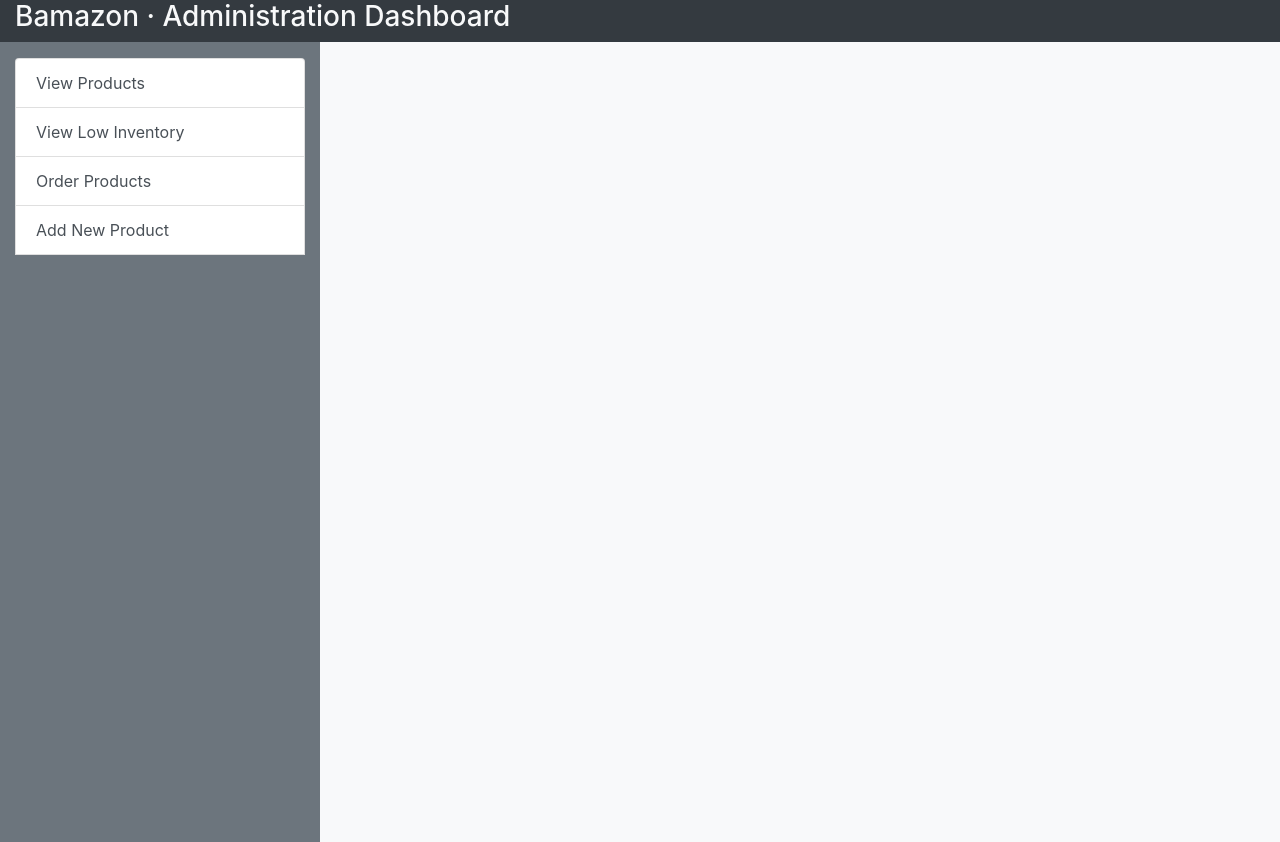
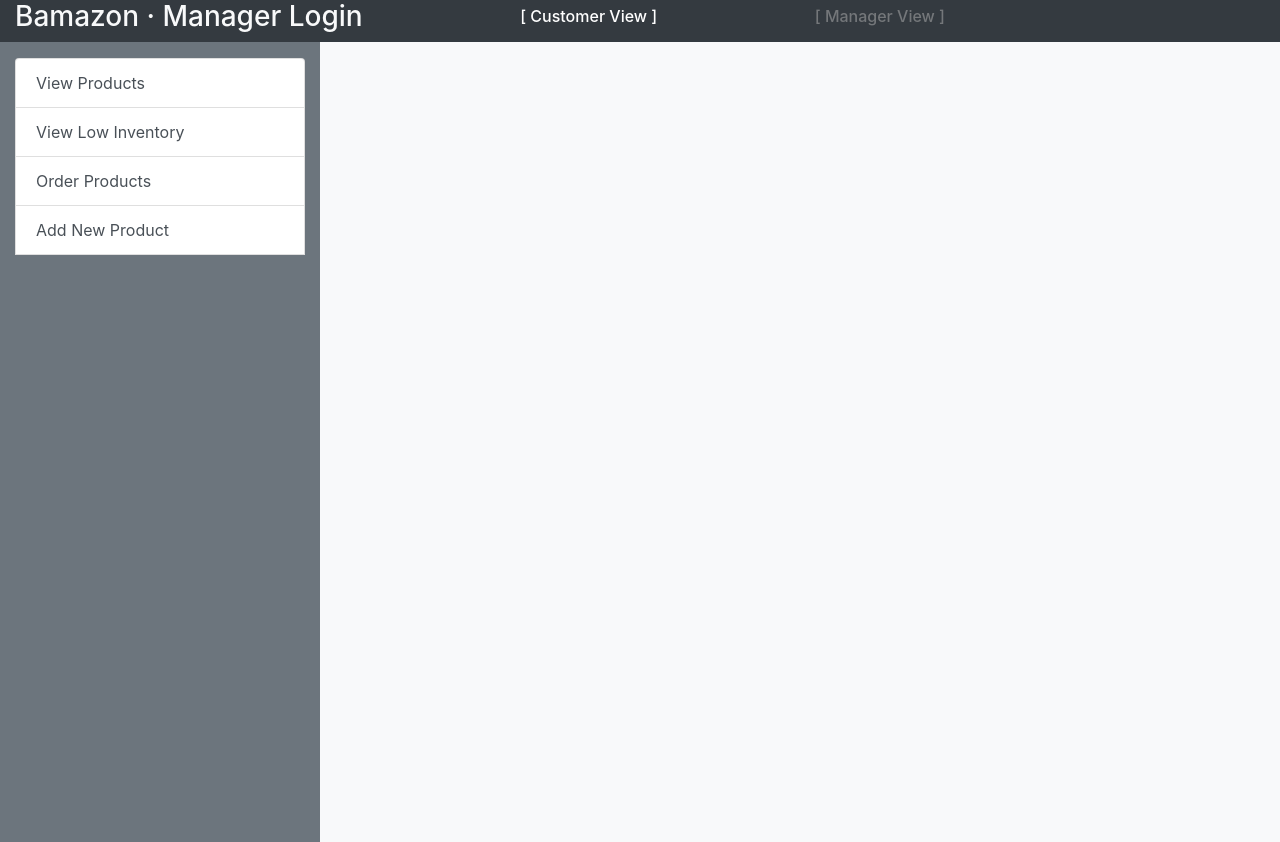
Before and after one commit to downtownadambrown/Bamazon, a website: page public/admin.html in a window 1280 px wide. Drawn offline with nearby package versions, Linux system fonts and the light colour scheme.

Commit message:
fixed UI issue with table render and added admin page links for grading

```diff
--- a/public/admin.html
+++ b/public/admin.html
@@ -15,8 +15,10 @@
 <body>
     <div class="container-fluid m-0" id="main-container">
         <header class="row">
-            <div class="col-9 bg-dark text-light">
-                <h3>Bamazon · Administration Dashboard</h3>
+            <div class="col-9 bg-dark text-light d-flex flex-row justify-content-between align-items-center">
+                <h3>Bamazon · Manager Login</h3>
+                <h6><a href="/" id="inactive-link">[ Customer View ]</a></h6>
+                <h6><a href="/admin" id="active-link">[ Manager View ]</a></h6>
             </div>
             <div class="col-3 bg-dark text-light text-center pt-2">
                 <h6 id="status-bar" class="m-0 align-middle"></h6>
--- a/public/css/style.css
+++ b/public/css/style.css
@@ -22,3 +22,21 @@ html, body {
 #miniwrapper {
     width: 100px;
 }
+
+#active-link {
+    text-decoration: none;
+    color: rgba(180, 180, 180, 0.5);
+}
+
+#active-link:hover {
+    color: white;
+}
+
+#inactive-link {
+    text-decoration: none;
+    color: white;
+}
+
+#inactive-link:hover {
+    color: rgba(180, 180, 180, 0.5);
+}
```
Also changed, not shown: public/index.html (+3 -1 lines), public/js/store.js (+5 -3 lines), routes/api-routes.js (+11 -3 lines).
